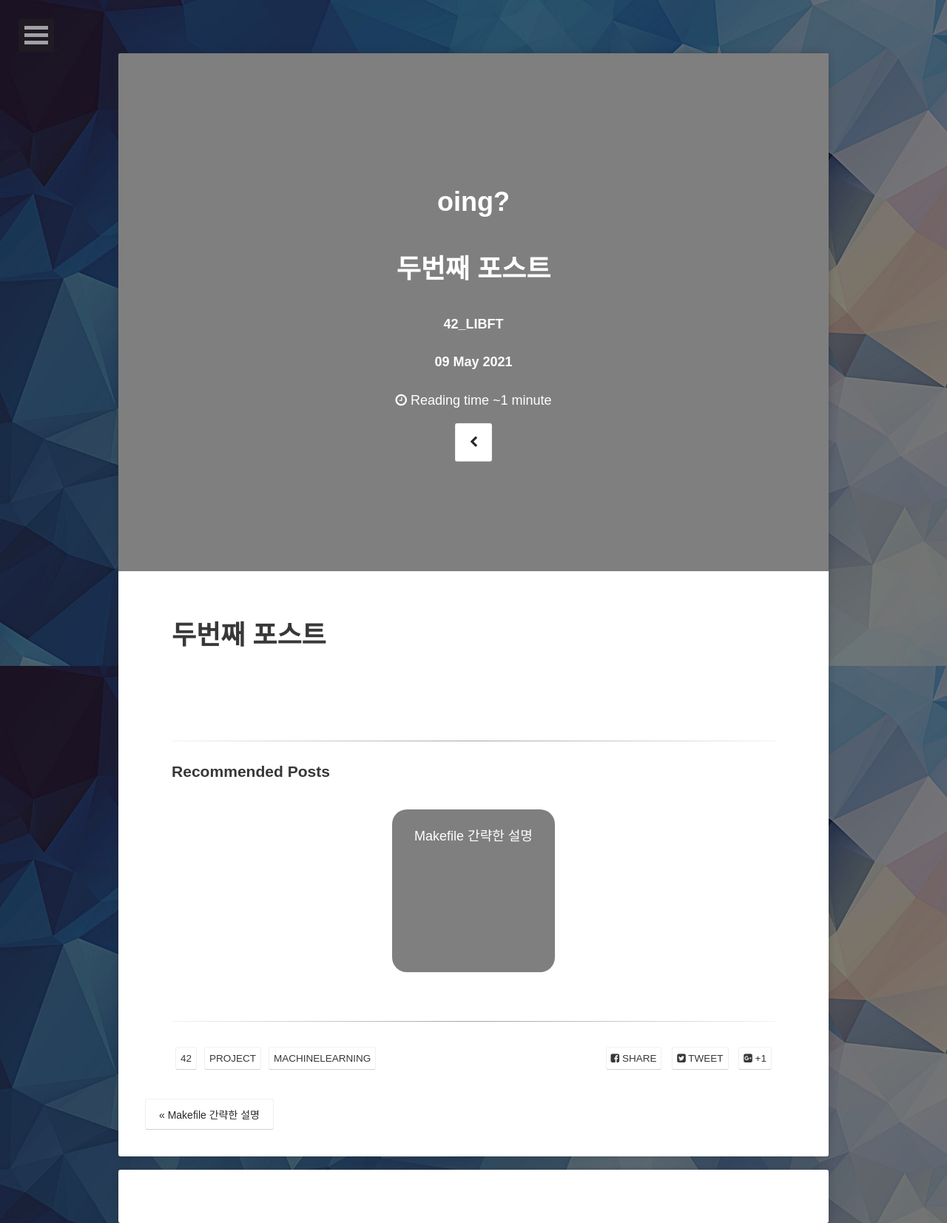
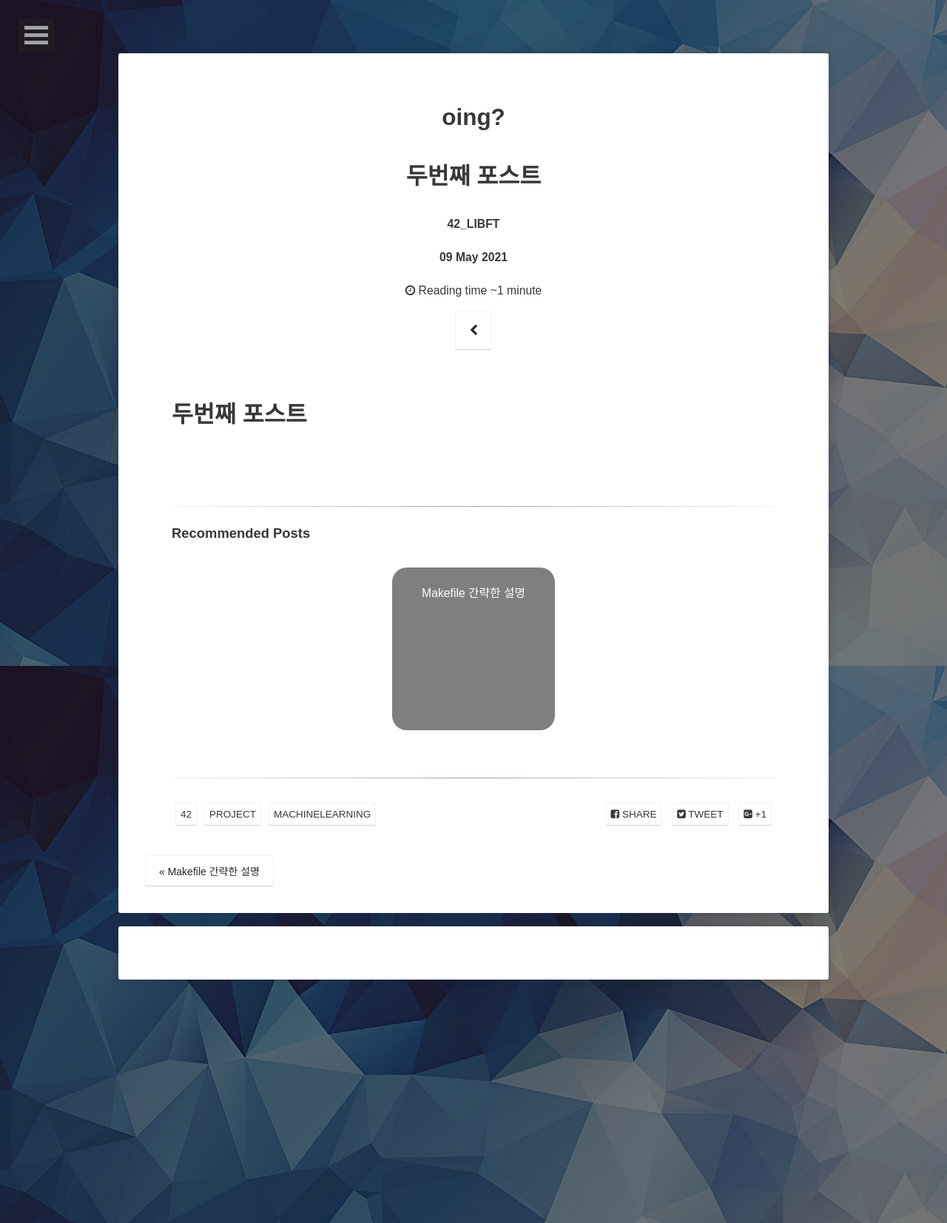
Before and after one commit to 2unbini/2unbini.github.io, a Jekyll site: the page built from _posts/42libft/2021-05-09-second.md, in a window 1280 px wide. Shown: the whole page at 74% size. Built offline with Jekyll 4.4.1, drawn with Linux system fonts in a browser that asks for light colours; some web fonts are replaced; comment, search, counter and statistics services are not loaded.

Commit message:
Update post.html

```diff
--- a/_layouts/post.html
+++ b/_layouts/post.html
@@ -13,7 +13,6 @@ comments: true
 <head>
 	{% include head.html %}
 
-	<link rel="stylesheet" href="{{ site.url }}/assets/css/posts.css" />
 </head>
 
 <body>
```
